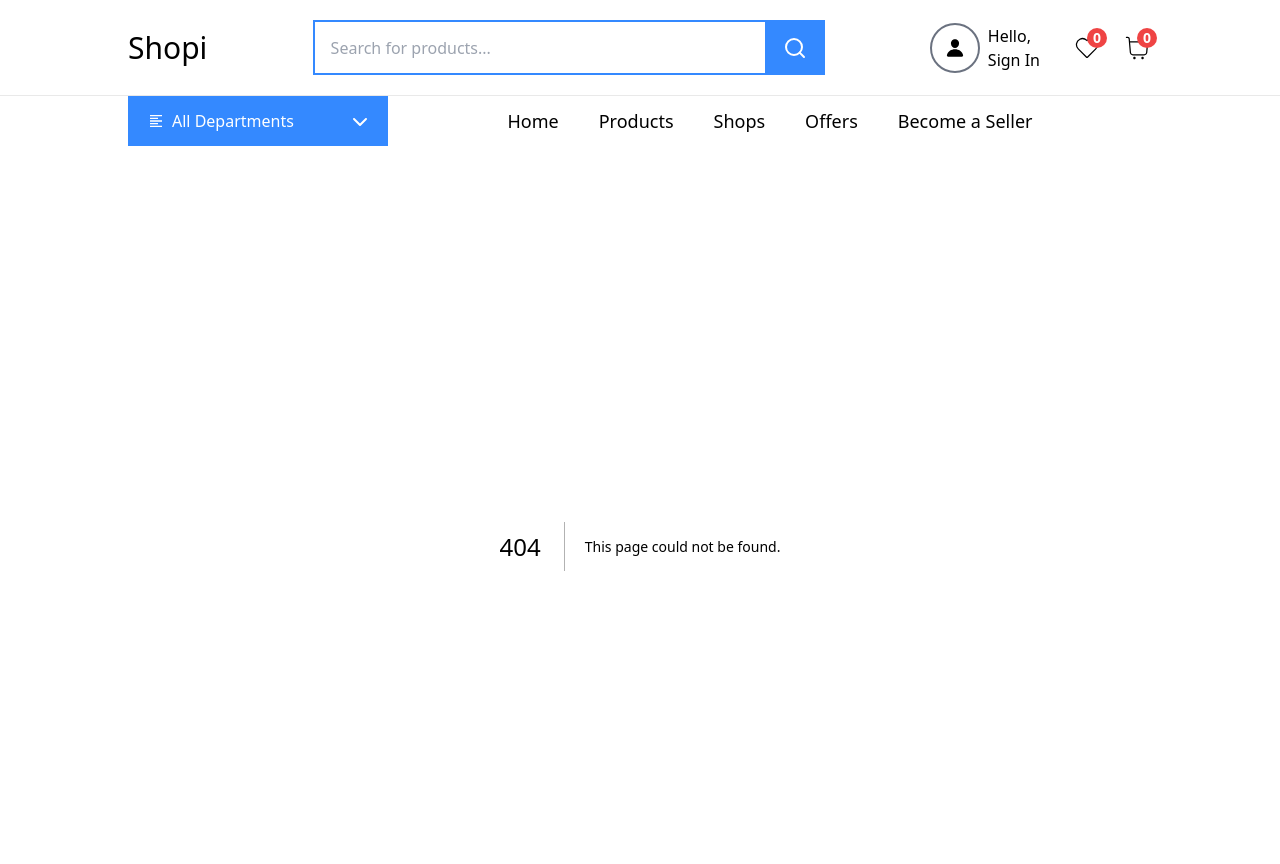
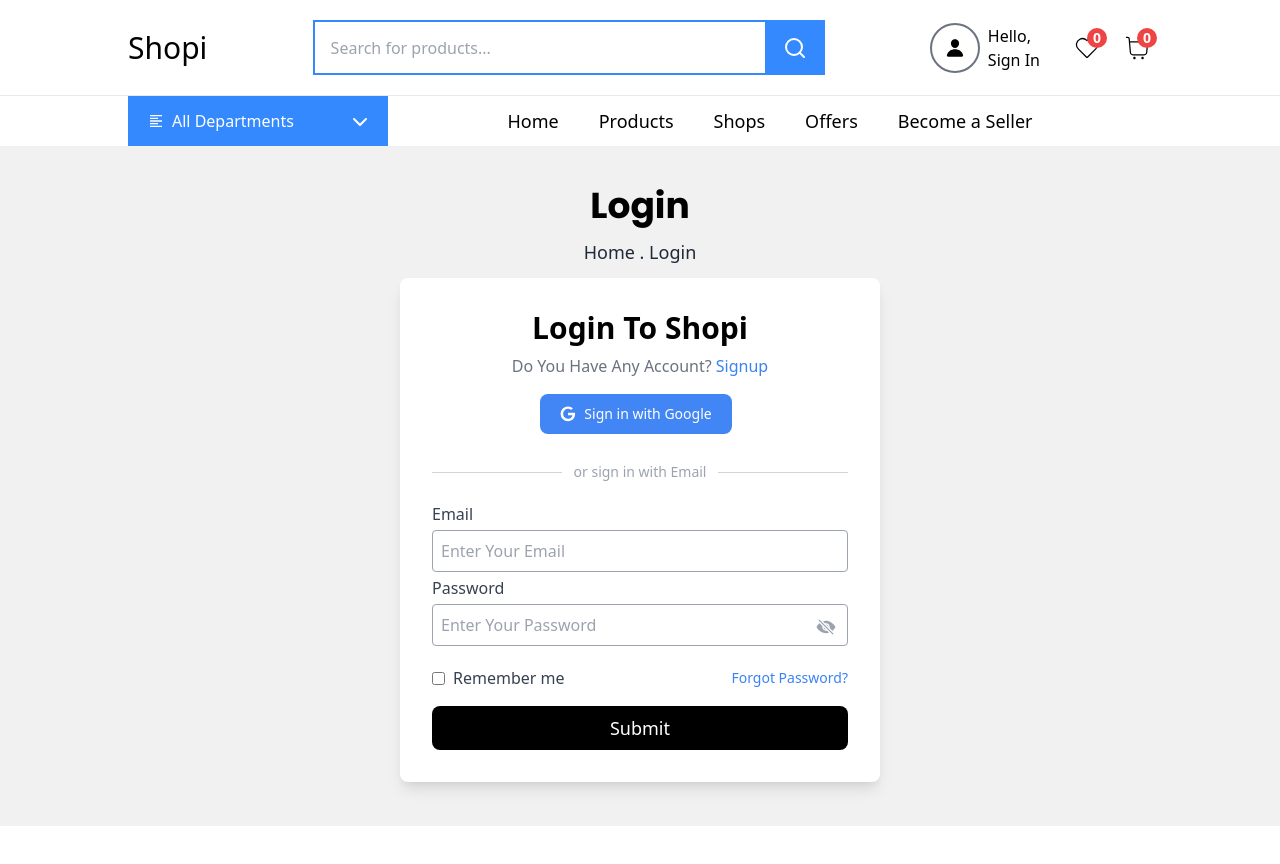
Before and after one commit to AsifAhmedSahil/Shopi---a-multi-vendor-fullstack-E-Commerce-SaaS-by-using-Microservice-Architecture, a Next.js app in the folder apps/user-ui/: page /login in a window 1280 px wide. Before the commit this address had no page. Shown: the top 864 px of the page. After the commit the page ends 826 px from the top, so only its background shows below. Built offline with nearby package versions, Linux system fonts and the light colour scheme.

Commit message:
Login form design:

```diff
--- /dev/null
+++ b/apps/user-ui/src/app/(routes)/login/page.tsx
@@ -0,0 +1,152 @@
+"use client";
+import Link from "next/link";
+import { useRouter } from "next/navigation";
+import React, { useState } from "react";
+import { useForm } from "react-hook-form";
+import { IoEyeOff } from "react-icons/io5";
+import { IoEye } from "react-icons/io5";
+
+type FormData = {
+  email: string;
+  password: string;
+};
+
+const Login = () => {
+  const [passwordVisible, setPasswordVisible] = useState(false);
+  const [serverError, setServerError] = useState<string | null>(null);
+  const [rememberMe, setRememberMe] = useState(false);
+  const router = useRouter();
+
+  const {
+    register,
+    handleSubmit,
+    formState: { errors },
+  } = useForm<FormData>();
+
+  const onSubmit = (data: FormData) => {};
+  return (
+    <div className="w-full min-h-[85vh] py-10 bg-[#f1f1f1]">
+      <h1 className="text-center text-4xl font-bold text-black font-Poppins">
+        Login
+      </h1>
+      <p className="text-gray-800 text-center py-3 font-medium text-lg">
+        Home . Login
+      </p>
+
+      <div className="w-full flex justify-center">
+        <div className="md:w-[480px] bg-white p-8 shadow rounded-lg">
+          <h3 className="text-3xl font-semibold text-center mb-2">
+            Login To Shopi
+          </h3>
+          <p className="text-center text-gray-500 mb-4">
+            Do You Have Any Account?{" "}
+            <Link href={"/signup"} className="text-blue-500">
+              Signup
+            </Link>
+          </p>
+          <div className="w-full flex justify-center">
+            <button
+              type="button"
+              className="text-white bg-[#4285F4] hover:bg-[#4285F4]/90 focus:ring-4 focus:outline-none focus:ring-[#4285F4]/50 font-medium rounded-lg text-sm px-5 py-2.5 text-center flex items-center dark:focus:ring-[#4285F4]/55 me-2 mb-2 justify-center "
+            >
+              <svg
+                className="w-4 h-4 me-2"
+                aria-hidden="true"
+                xmlns="http://www.w3.org/2000/svg"
+                fill="currentColor"
+                viewBox="0 0 18 19"
+              >
+                <path
+                  fill-rule="evenodd"
+                  d="M8.842 18.083a8.8 8.8 0 0 1-8.65-8.948 8.841 8.841 0 0 1 8.8-8.652h.153a8.464 8.464 0 0 1 5.7 2.257l-2.193 2.038A5.27 5.27 0 0 0 9.09 3.4a5.882 5.882 0 0 0-.2 11.76h.124a5.091 5.091 0 0 0 5.248-4.057L14.3 11H9V8h8.34c.066.543.095 1.09.088 1.636-.086 5.053-3.463 8.449-8.4 8.449l-.186-.002Z"
+                  clip-rule="evenodd"
+                />
+              </svg>
+              Sign in with Google
+            </button>
+          </div>
+
+          <div className="flex items-center py-5 text-gray-400 text-sm">
+            <div className="flex-1 border-t border-gray-300" />
+            <span className="px-3">or sign in with Email</span>
+            <div className="flex-1 border-t border-gray-300" />
+          </div>
+
+          <form onSubmit={handleSubmit(onSubmit)}>
+            <label className="block text-gray-700 mb-1">Email</label>
+            <input
+              type="email"
+              placeholder="Enter Your Email"
+              className="w-full p-2 border border-gray-400 !rounded mb-1 outline-0"
+              {...register("email", {
+                required: "Email is required!",
+                pattern: {
+                  value: /^[a-zA-Z0-9._%+-]+@[a-zA-Z0-9.-]+\.[a-zA-Z]{2,}$/,
+                  message: "Invalid Email Address",
+                },
+              })}
+            />
+            {errors.email && (
+              <p className="text-red-500 text-sm">
+                {String(errors.email.message)}
+              </p>
+            )}
+
+            <label className="block text-gray-700 mb-1">Password</label>
+            <div className="relative">
+              <input
+                type={passwordVisible ? "text" : "password"}
+                placeholder="Enter Your Password"
+                className="w-full p-2 border border-gray-400 !rounded mb-1 outline-0"
+                {...register("password", {
+                  required: "Password is required!",
+                  minLength: {
+                    value: 6,
+                    message: "Password minimun 6 character long",
+                  },
+                })}
+              />
+
+              <button
+                className="absolute inset-y-0 right-3 flex items-center text-gray-400 text-xl"
+                type="button"
+                onClick={() => setPasswordVisible(!passwordVisible)}
+              >
+                {passwordVisible ? <IoEye /> : <IoEyeOff />}
+              </button>
+
+              {errors.password && (
+                <p className="text-red-500 text-sm">
+                  {String(errors.password.message)}
+                </p>
+              )}
+            </div>
+            <div className="flex justify-between items-center my-4">
+              <label className="flex items-center text-gray-700 ">
+                <input
+                  type="checkbox"
+                  className="mr-2 "
+                  checked={rememberMe}
+                  onChange={() => setRememberMe(!rememberMe)}
+                />
+                Remember me
+              </label>
+
+              <Link href={"/forgot-password"} className="text-blue-500 text-sm">
+                Forgot Password?
+              </Link>
+            </div>
+            <button className="w-full bg-black text-white py-2 rounded-lg text-lg">
+              Submit
+            </button>
+            {serverError && (
+              <p className="text-red-500 text-sm mt-4">{serverError}</p>
+            )}
+          </form>
+        </div>
+      </div>
+    </div>
+  );
+};
+
+export default Login;
--- a/package.json
+++ b/package.json
@@ -10,6 +10,7 @@
   "private": true,
   "dependencies": {
     "@prisma/client": "^6.8.2",
+    "@tanstack/react-query": "^5.80.6",
     "axios": "^1.9.0",
     "bcryptjs": "^3.0.2",
     "cookie-parser": "^1.4.7",
@@ -27,6 +28,7 @@
     "nodemailer": "^7.0.3",
     "react": "19.0.0",
     "react-dom": "19.0.0",
+    "react-hook-form": "^7.57.0",
     "react-icons": "^5.5.0",
     "swagger-autogen": "^2.23.7",
     "swagger-ui-express": "^5.0.1"
```
Also changed, not shown: 1 other file (tests, documents, lock files or other folders).
